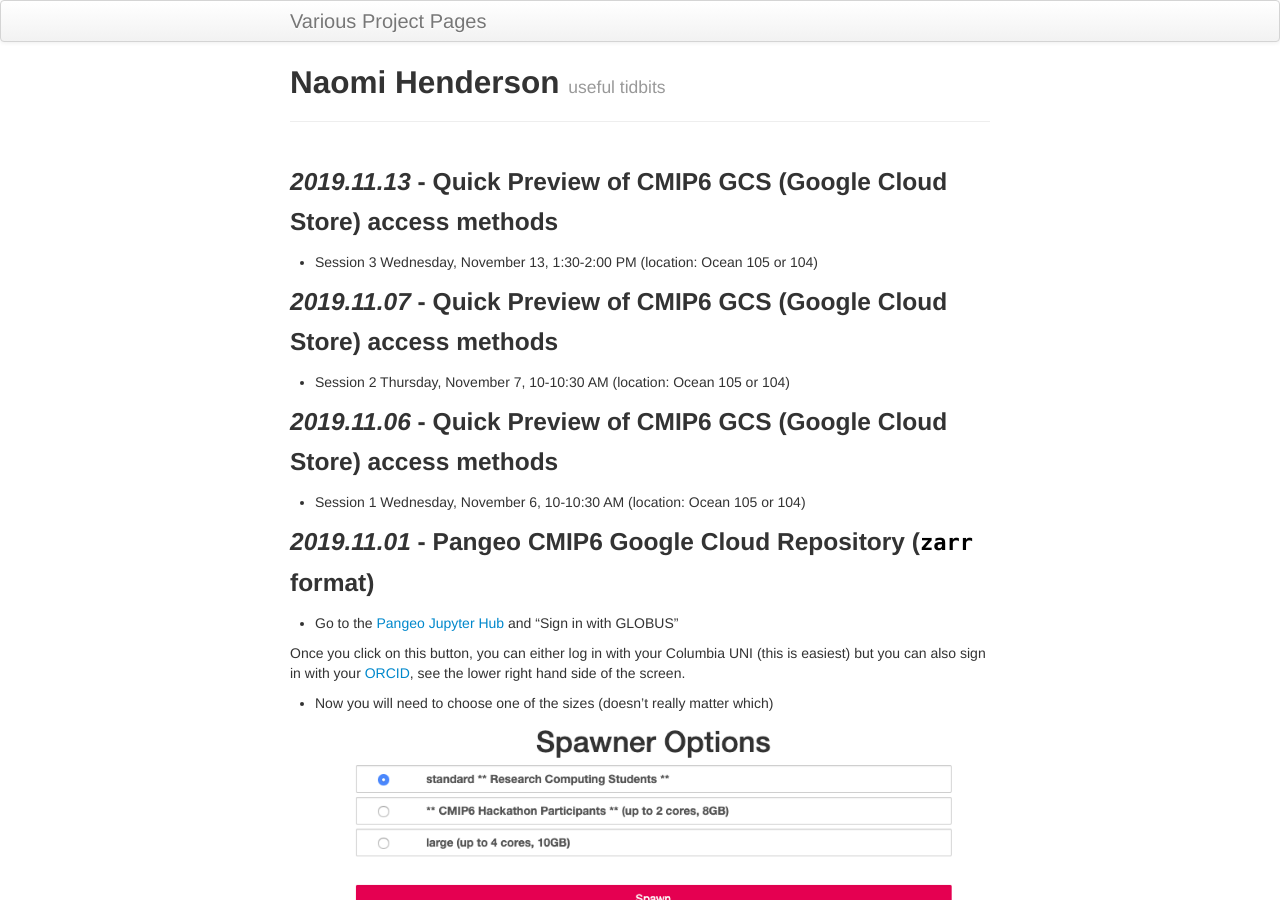
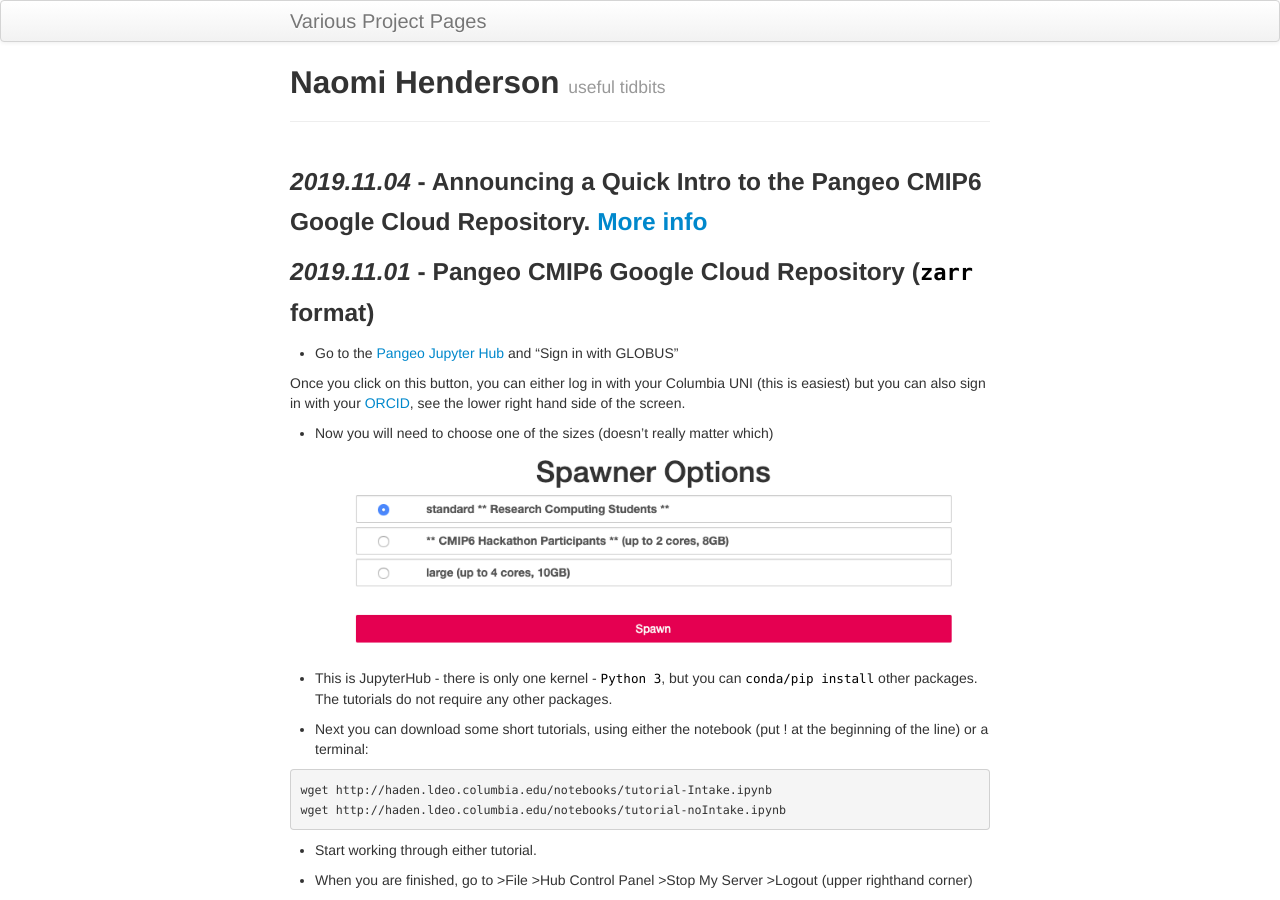
Before and after one commit to naomi-henderson/naomi-henderson.github.io, a Jekyll site: the page built from index.md, in a window 1280 px wide and 900 px high. Built offline with Jekyll 4.4.1, drawn with Linux system fonts in a browser that asks for light colours.

Commit message:
modified homepage

```diff
--- a/index.md
+++ b/index.md
@@ -5,14 +5,7 @@ tagline: useful tidbits
 description: a way to share my current projects
 ---
 
-### *2019.11.13* -  Quick Preview of CMIP6 GCS (Google Cloud Store) access methods
-- Session 3 Wednesday, November 13, 1:30-2:00 PM (location: Ocean 105 or 104)
-
-### *2019.11.07* -  Quick Preview of CMIP6 GCS (Google Cloud Store) access methods
-- Session 2 Thursday, November 7, 10-10:30 AM (location: Ocean 105 or 104)
-
-### *2019.11.06* -  Quick Preview of CMIP6 GCS (Google Cloud Store) access methods
-- Session 1 Wednesday, November 6, 10-10:30 AM (location: Ocean 105 or 104)
+### *2019.11.04* -  Announcing a Quick Intro to the Pangeo CMIP6 Google Cloud Repository. [More info](https://naomi-henderson.github.io/pages/sessions.html)
 
 ### *2019.11.01* -  Pangeo CMIP6 Google Cloud Repository (`zarr` format)
 
```
